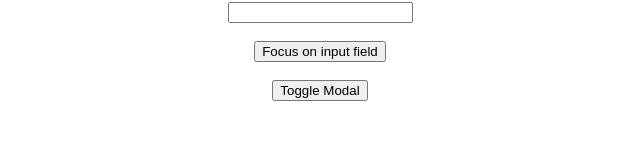
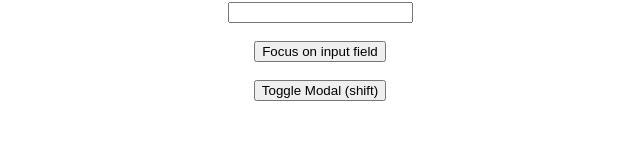
Before and after one commit to chriswu8/VueFrontEnd, a Vue app in the folder modal-project/: page / in a window 1280 px wide. Shown: the part 150-300 px from the top of the page, without its empty margins (320-960 px from the left). Built offline with nearby package versions, Linux system fonts and the light colour scheme.

Commit message:
impl/ event modifiers

```diff
--- a/modal-project/src/App.vue
+++ b/modal-project/src/App.vue
@@ -13,7 +13,7 @@
     <!-- Props: 1) make components more dynamically reusable by passing different content (from parent) and
                 2) when multiple components use same data, we only have to define those data in ONE place (in parent component)-->
   </div>
-  <button @click="toggleModal">Toggle Modal</button>
+  <button @click.shift="toggleModal">Toggle Modal (shift)</button> <!-- .shift event modifier: must press shift first (then click) -->
 </template>
 
 <script>
--- a/modal-project/src/components/Modal.vue
+++ b/modal-project/src/components/Modal.vue
@@ -1,10 +1,11 @@
 // Modal component to be used in App component
 
 <template>
-  <div class="backdrop" @click="closeModal">                          <!-- listens for click before sending custom event to parent -->
+  <div class="backdrop" @click.self="closeModal">                     <!-- listens for click before sending custom event to parent -->
+                                                                      <!-- .self applies closeModal method only to the backdrop class & NOT child tags -->
     <div class="modal" :class="{sale_style: theme === 'sale'}">       <!--  custom style based on theme prop value -->
-      <h1>{{ header }}</h1>    <!-- dynamic prop value -->
-      <p>{{ text }}</p>        <!-- dynamic prop value -->
+      <h1> {{ header }} </h1>    <!-- dynamic prop value -->
+      <p> {{ text }} </p>        <!-- dynamic prop value -->
     </div>
   </div>
 </template>
```
